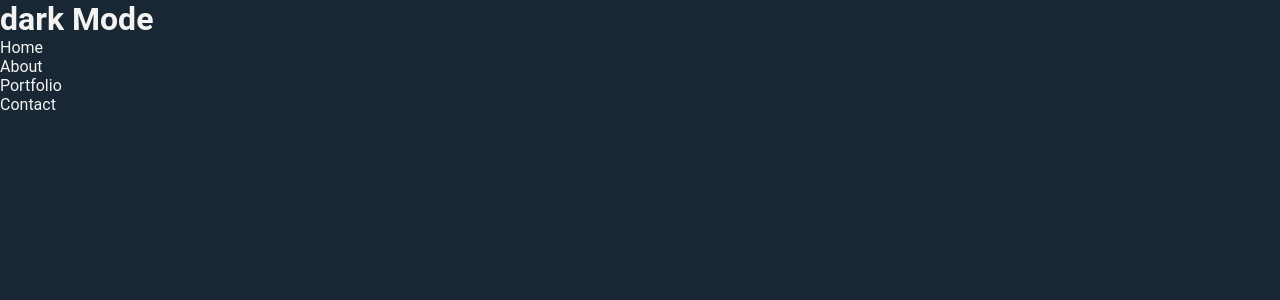
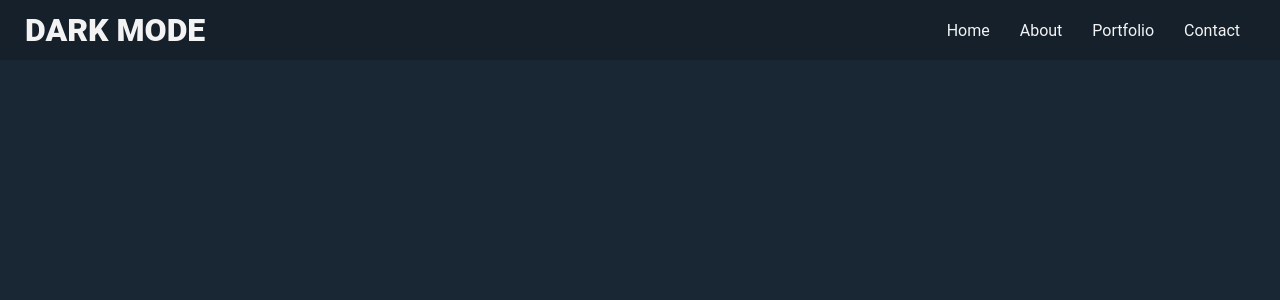
Before and after one commit to MaikolSoro/vue-dark-mode, a Vue app: page / in a window 1280 px wide. Shown: the top 300 px of the page. Built offline with nearby package versions, Linux system fonts and the light colour scheme.

Commit message:
Css the  header

```diff
--- a/src/components/Header.vue
+++ b/src/components/Header.vue
@@ -1,3 +1,4 @@
+import Header from '@/components/Header';
 <template>
 	<header>
 		<h1>{{ mode }} Mode</h1>
@@ -15,3 +16,37 @@ export default {
 	props:['mode']
 }
 </script>
+
+<style>
+
+header {
+    display: flex;
+    justify-content: space-between;
+    align-items:center;
+    padding: 0px 25px;
+    height: 60px;
+    background: #C3C3C3;
+    /* transition:  background 0.3s ease-in-out; */
+  }
+  .dark Header{
+	background: #15202B;
+  }
+
+  header h1 {
+	font-size: 32px;
+	text-transform: uppercase;
+	font-weight: 900;
+  }
+  header nav {
+	display: flex;
+	height: 60px;
+  }
+  header nav .nav-link {
+	display: flex;
+	align-items: center;
+	padding: 0px 15px;
+  }
+  header nav .nav-link:hover {
+	background: #B0B0B0;
+  }
+</style>
```
